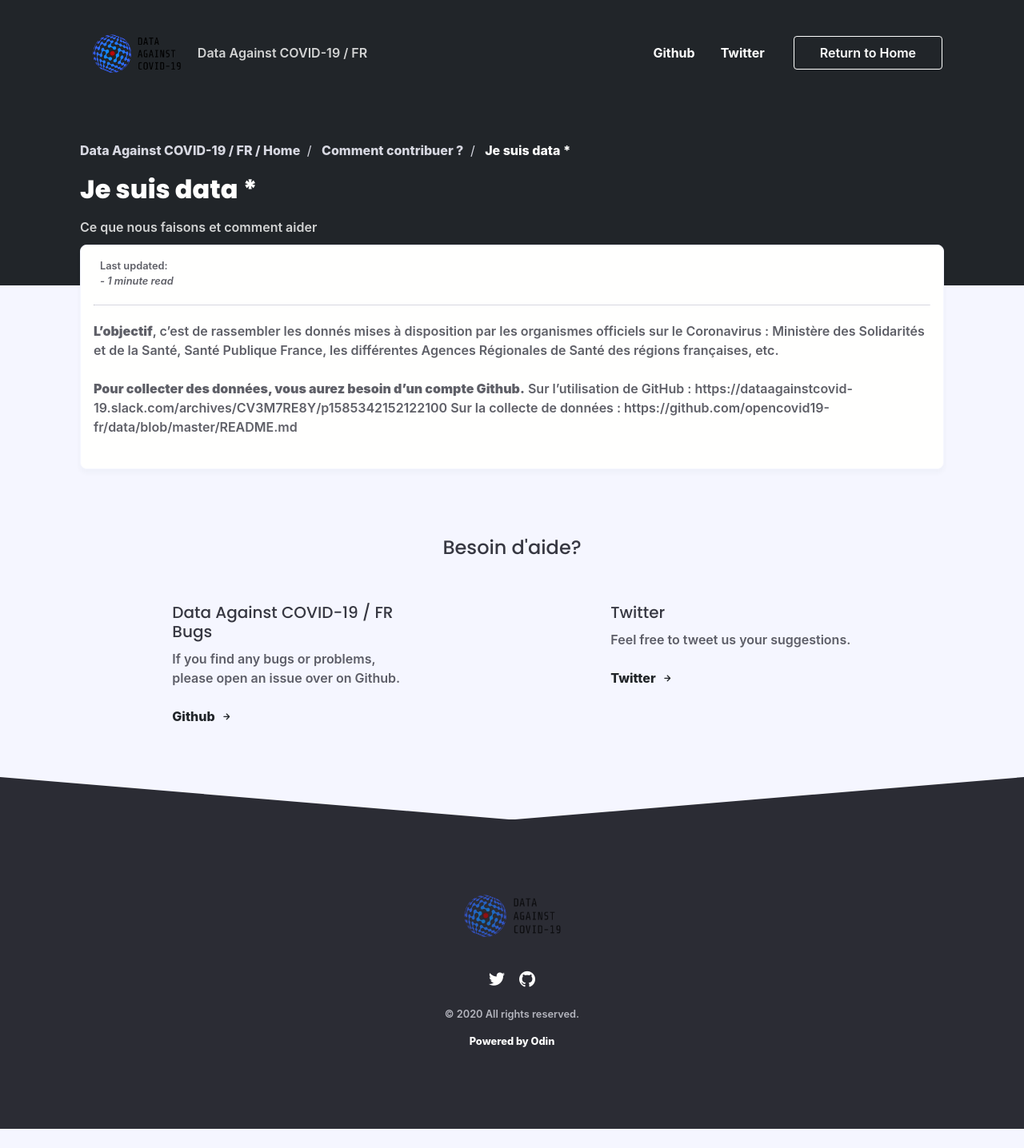
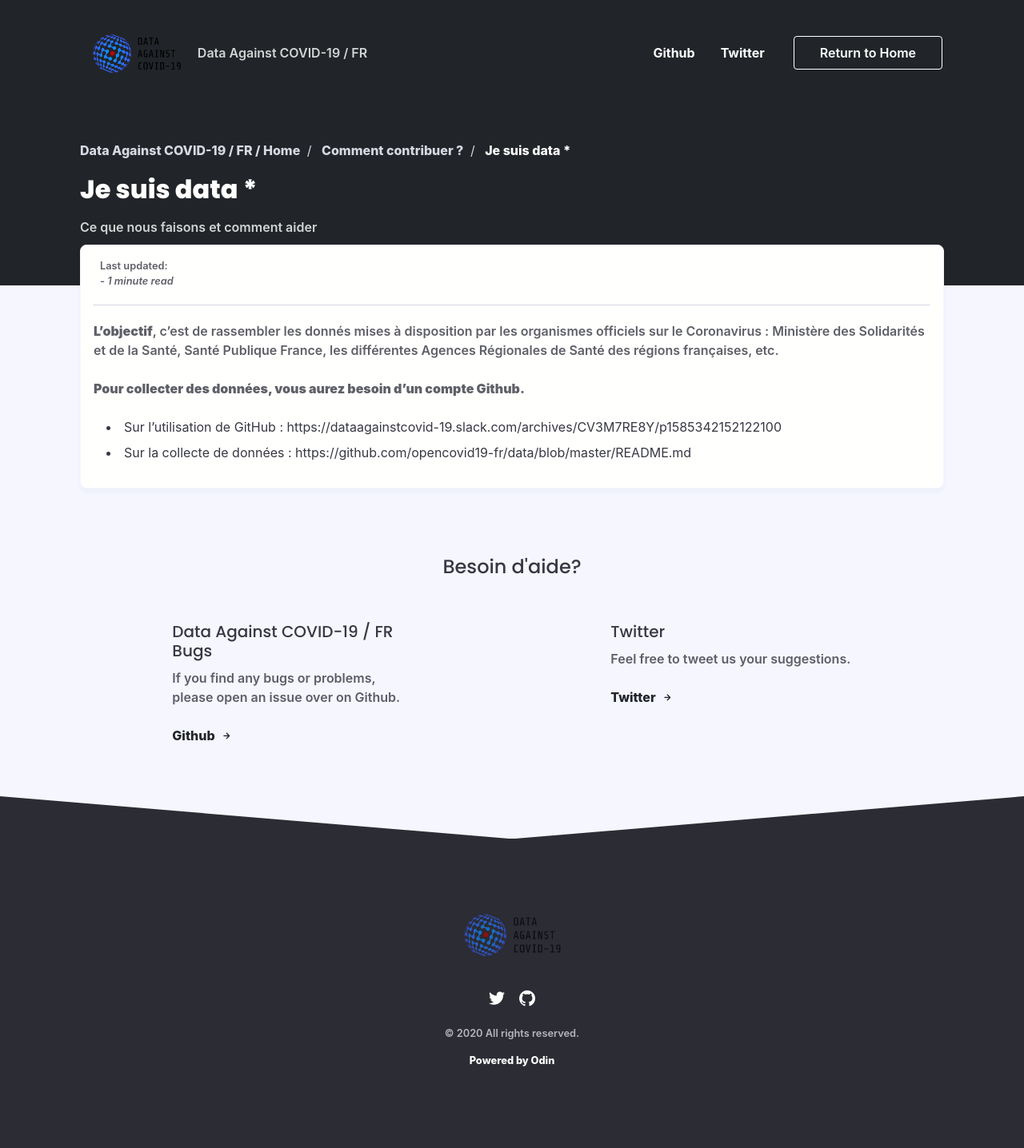
Before and after one commit to opencovid19-fr/opencovid19-fr.github.io, a Jekyll site: the page built from _posts/Comment contribuer/2020-03-15-je-suis-data.md, in a window 1280 px wide. Shown: the whole page at 80% size. Built offline with Jekyll 4.4.1, drawn with Linux system fonts in a browser that asks for light colours; nearby versions of some CDN libraries; some web fonts are replaced; comment, search, counter and statistics services are not loaded; before the commit the page ends 1412 px from its top, so only the background shows below that.

```diff
--- a/_posts/Comment contribuer/2020-03-15-je-suis-data.md
+++ b/_posts/Comment contribuer/2020-03-15-je-suis-data.md
@@ -12,5 +12,5 @@ short-description: Ce que nous faisons et comment aider
 **L'objectif**, c'est de rassembler les donnés mises à disposition par les organismes officiels sur le Coronavirus : Ministère des Solidarités et de la Santé, Santé Publique France, les différentes Agences Régionales de Santé des régions françaises, etc.
 
 **Pour collecter des données, vous aurez besoin d'un compte Github.**
-Sur l'utilisation de GitHub : https://dataagainstcovid-19.slack.com/archives/CV3M7RE8Y/p1585342152122100
-Sur la collecte de données  : https://github.com/opencovid19-fr/data/blob/master/README.md
+- Sur l'utilisation de GitHub : https://dataagainstcovid-19.slack.com/archives/CV3M7RE8Y/p1585342152122100
+- Sur la collecte de données  : https://github.com/opencovid19-fr/data/blob/master/README.md
```
